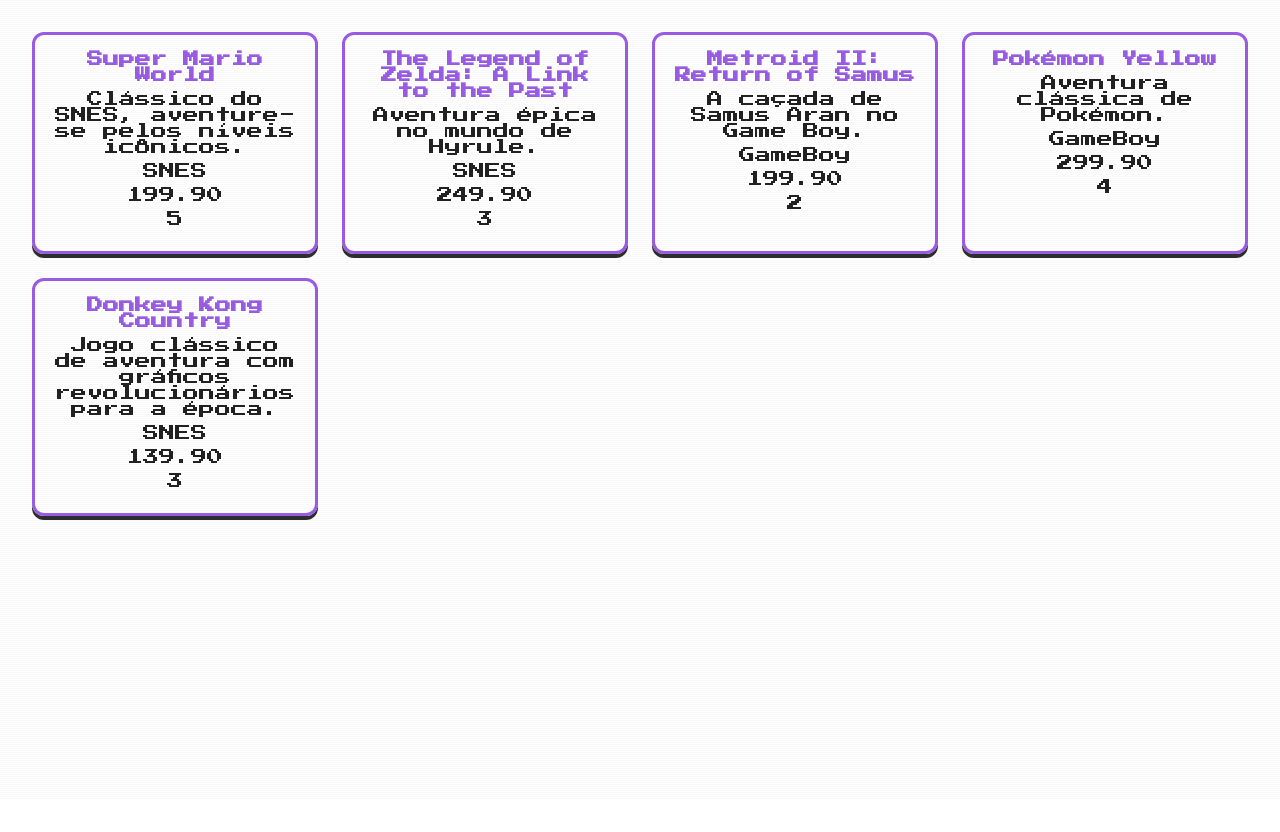
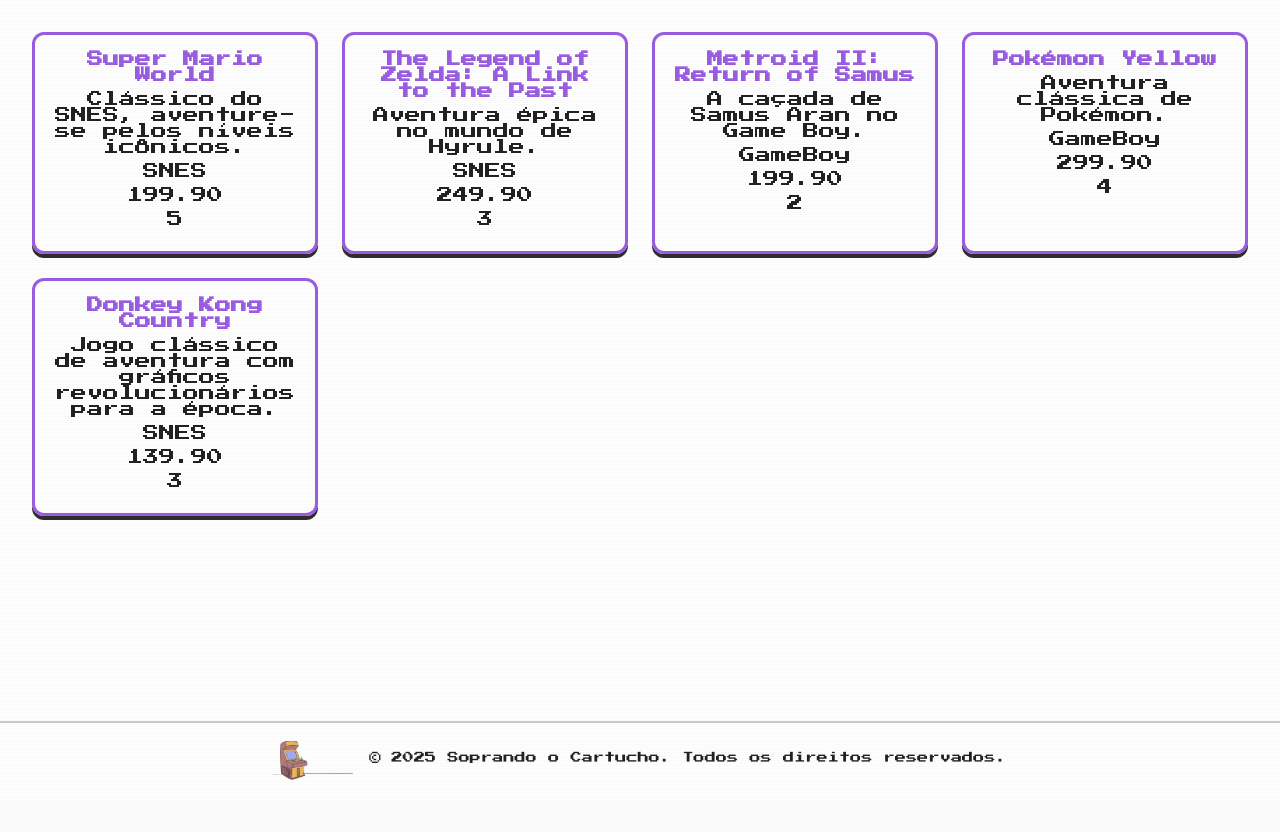
Before and after one commit to GamaRafa/trabalho-final-dev-web-2, a PHP site: page /pages/jogos.php in a window 1280 px wide. After the commit the page ends 780 px from the top, so only its background shows below. Run offline with PHP 8.4, Linux system fonts and the light colour scheme; data comes from the database, SQL or seed files in the repository.

Commit message:
adicionando imagens e criando footer

```diff
--- a/src/assets/index.css
+++ b/src/assets/index.css
@@ -6,6 +6,9 @@
    - Dandelion Yellow (#FFD166)
    - Dark Gray (#2E2E2E)
    - Light Gray (#F1F1F1)
+
+   A identidade tá bonita, mas os textos estão grandes demais
+   E vai ser preciso abrir espaço pra header e footer
 */
 
 :root {
@@ -27,6 +30,13 @@
   padding: 0;
   min-height: 100vh;
   background-attachment: fixed;
+  display: flex;
+  flex-direction: column;
+  min-height: 100vh;
+}
+
+.page-content {
+  flex: 1;
 }
 
 form {
@@ -57,7 +67,7 @@
 }
 
 h1, h2, h3 {
-  color: var(--yellow);
+  color: var(--green);
   text-align: center;
   text-shadow: 2px 2px var(--dark);
   margin-top: 1rem;
@@ -136,3 +146,46 @@
   );
   opacity: 0.25;
 }
+
+#imgLogin {
+  margin: 2rem auto;
+  width: 500px;
+  height: auto;
+  display: block;
+}
+
+.footer {
+  width: 100%;
+  padding: 1rem 0;
+  text-align: center;
+  font-family: 'Press Start 2P', cursive;
+}
+
+.footer-hr {
+  border: none;
+  border-top: 2px solid #ccc;
+  margin-bottom: 0.5rem;
+}
+
+.footer-content {
+  display: flex;
+  align-items: center;
+  justify-content: center;
+  gap: 1rem; /* espaço entre imagem e texto */
+}
+
+.footer-img {
+  width: 80px;
+  height: auto;
+}
+
+.footer-text {
+  font-size: 0.7rem; /* fonte menor para footer */
+  margin: 0;
+}
+
+.error {
+  color: var(--red);
+  font-weight: bold;
+  text-align: center;
+}
--- /dev/null
+++ b/src/pages/footer.php
@@ -0,0 +1,7 @@
+<footer class="footer">
+  <hr class="footer-hr">
+  <div class="footer-content">
+    <img src="../assets/imgs/one-single-line-drawing-old-retro-classic-arcade-video-game-machine-vintage-coin-based-console-game_533993-14726.jpg" alt="Foto footer" class="footer-img">
+    <p class="footer-text">&copy; <?= date('Y') ?> Soprando o Cartucho. Todos os direitos reservados.</p>
+  </div>
+</footer>
--- a/src/pages/jogoDetalhe.php
+++ b/src/pages/jogoDetalhe.php
@@ -24,6 +24,7 @@
   <title>Document</title>
 </head>
 <body>
+  <div class="page-content">
     <h1><?= htmlspecialchars($jogo["nome"]) ?></h1>
     <p><strong>Descrição:</strong> <?= htmlspecialchars($jogo["descricao"]) ?></p>
     <p><strong>Plataforma:</strong> <?= htmlspecialchars($jogo["plataforma"]) ?></p>
@@ -32,5 +33,7 @@
     <br>
     <p><a href="jogos.php">← Voltar à lista de jogos</a></p>
     <p><a href="#">Adicionar ao carrinho</a></p>
+  </div>
+  <?php include_once __DIR__ . '/footer.php' ?>
 </body>
 </html>
--- a/src/pages/jogos.php
+++ b/src/pages/jogos.php
@@ -22,6 +22,7 @@
   <title>Test</title>
 </head>
 <body>
+  <div class="page-content">
     <ul>
       <?php foreach ($jogos as $jogo): ?>
         <li>
@@ -35,5 +36,7 @@
         </li>
       <?php endforeach ; ?>
     </ul>
+  </div>
+  <?php include_once 'footer.php' ?>
 </body>
 </html>
```
Also changed, not shown: src/pages/login.php (+10 -5 lines), src/assets/imgs/old-video-game-cartoon_9044-81.jpg (added), src/assets/imgs/one-single-line-drawing-old-retro-classic-arcade-video-game-machine-vintage-coin-based-console-game_533993-14726.jpg (added). Lines whose indentation alone changed are shown as unchanged.
